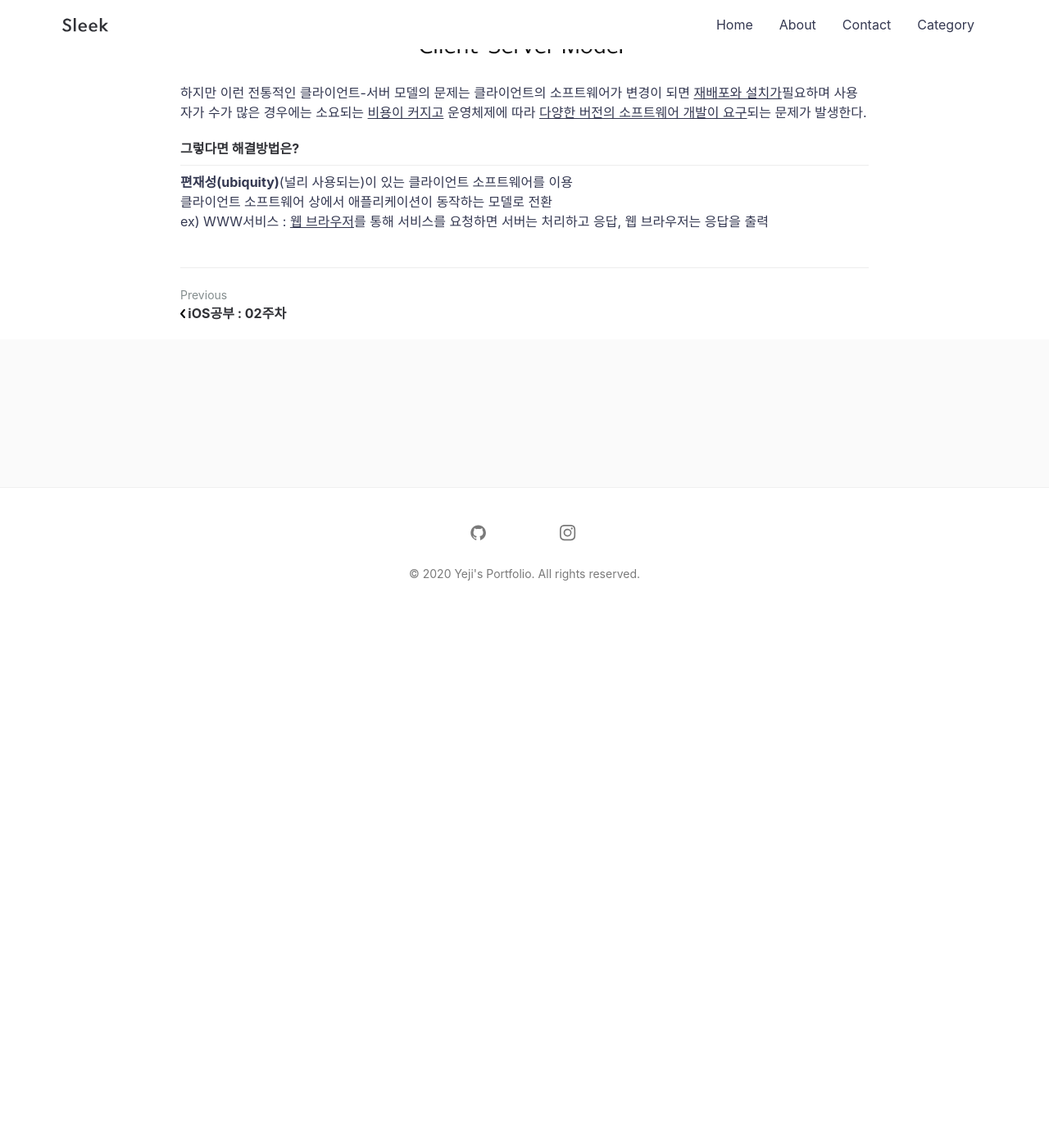
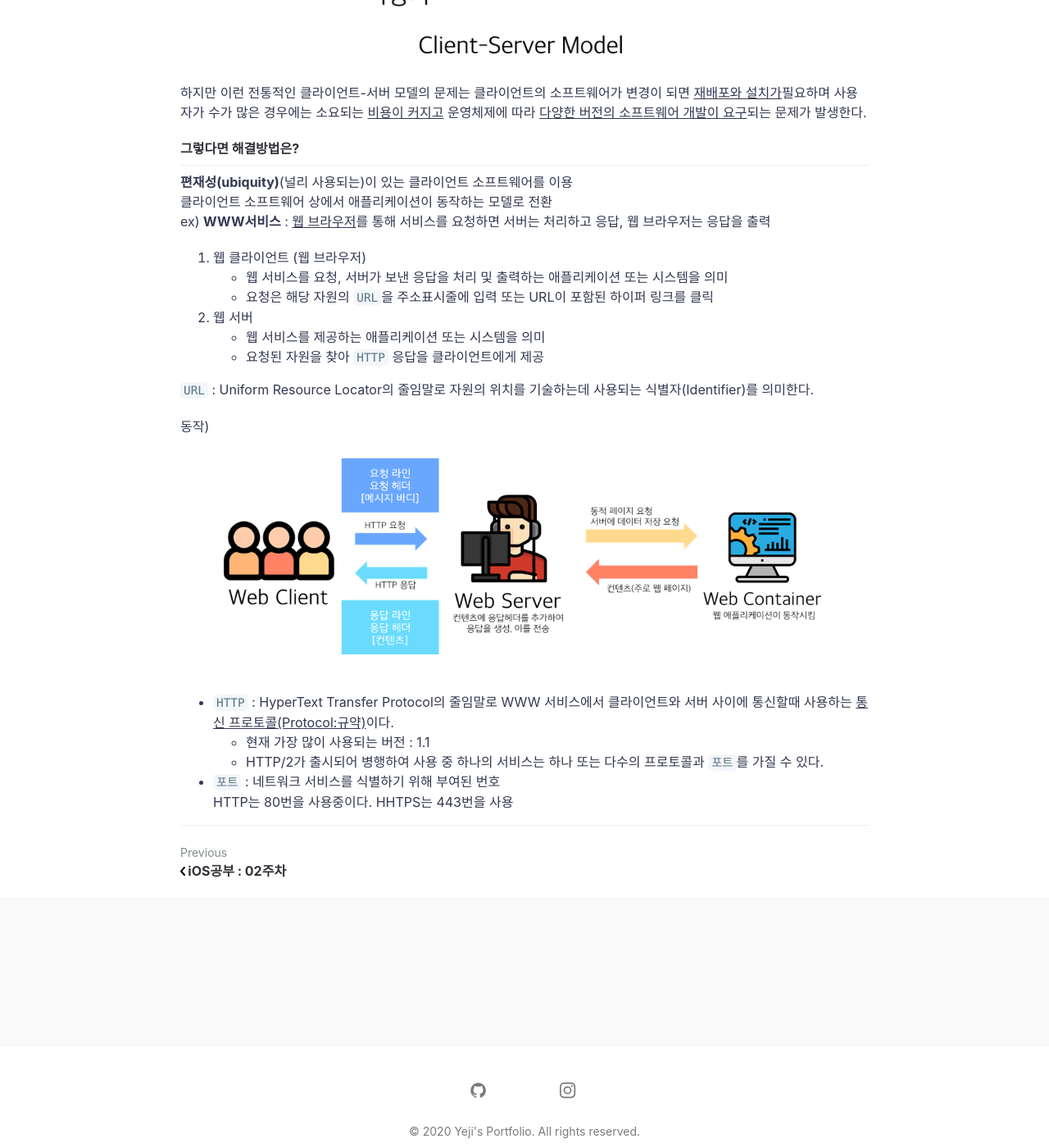
Before and after one commit to Yeji-Jang1210/Yeji-Jang1210.github.io, a Jekyll site: the page built from _posts/2020-09-11-JSP-study-2nd.md, in a window 1280 px wide and 1400 px high, scrolled down 2528 px. Shown: the whole window at 82% size. Built offline with Jekyll 4.4.1, drawn with Linux system fonts in a browser that asks for light colours; comment, search, counter and statistics services are not loaded; before the commit the page ends 3283 px from its top, so only the background shows below that.

Commit message:
Update 2020-09-11-JSP-study-2nd.md

```diff
--- a/_posts/2020-09-11-JSP-study-2nd.md
+++ b/_posts/2020-09-11-JSP-study-2nd.md
@@ -54,5 +54,21 @@ categories : [JSP]
 ---
 **편재성(ubiquity)**(널리 사용되는)이 있는 클라이언트 소프트웨어를 이용
 클라이언트 소프트웨어 상에서 애플리케이션이 동작하는 모델로 전환
-ex) WWW서비스 : <u>웹 브라우저</u>를 통해 서비스를 요청하면 서버는 처리하고 응답, 웹 브라우저는 응답을 출력
-<br>
+ex) **WWW서비스** : <u>웹 브라우저</u>를 통해 서비스를 요청하면 서버는 처리하고 응답, 웹 브라우저는 응답을 출력
+1. 웹 클라이언트 (웹 브라우저)
+    * 웹 서비스를 요청, 서버가 보낸 응답을 처리 및 출력하는 애플리케이션 또는 시스템을 의미
+    * 요청은 해당 자원의 `URL`을 주소표시줄에 입력 또는 URL이 포함된 하이퍼 링크를 클릭
+1. 웹 서버
+    * 웹 서비스를 제공하는 애플리케이션 또는 시스템을 의미
+    * 요청된 자원을 찾아 `HTTP` 응답을 클라이언트에게 제공
+
+`URL` : Uniform Resource Locator의 줄임말로 자원의 위치를 기술하는데 사용되는 식별자(Identifier)를 의미한다.
+
+동작)
+![Image Alt 웹클라이언트_서버_모델의_동작]({{"/assets/img/posting/Study_JSP_img/Study_JSP_post_2/Web_Client_Server.png"| relative_url}})
+* `HTTP` : HyperText Transfer Protocol의 줄임말로 WWW 서비스에서 클라이언트와 서버 사이에 통신할때 사용하는 <u>통신 프로토콜(Protocol:규약)</u>이다.
+    * 현재 가장 많이 사용되는 버전 : 1.1
+    * HTTP/2가 출시되어 병행하여 사용 중
+하나의 서비스는 하나 또는 다수의 프로토콜과 `포트`를 가질 수 있다.
+* `포트` : 네트워크 서비스를 식별하기 위해 부여된 번호
+HTTP는 80번을 사용중이다.  HHTPS는 443번을 사용
```
